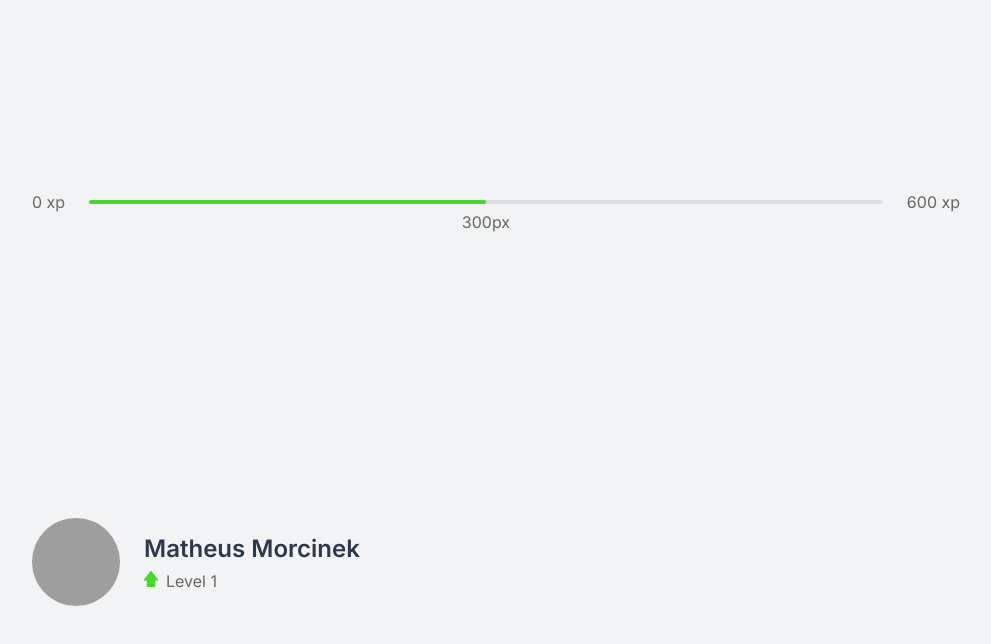
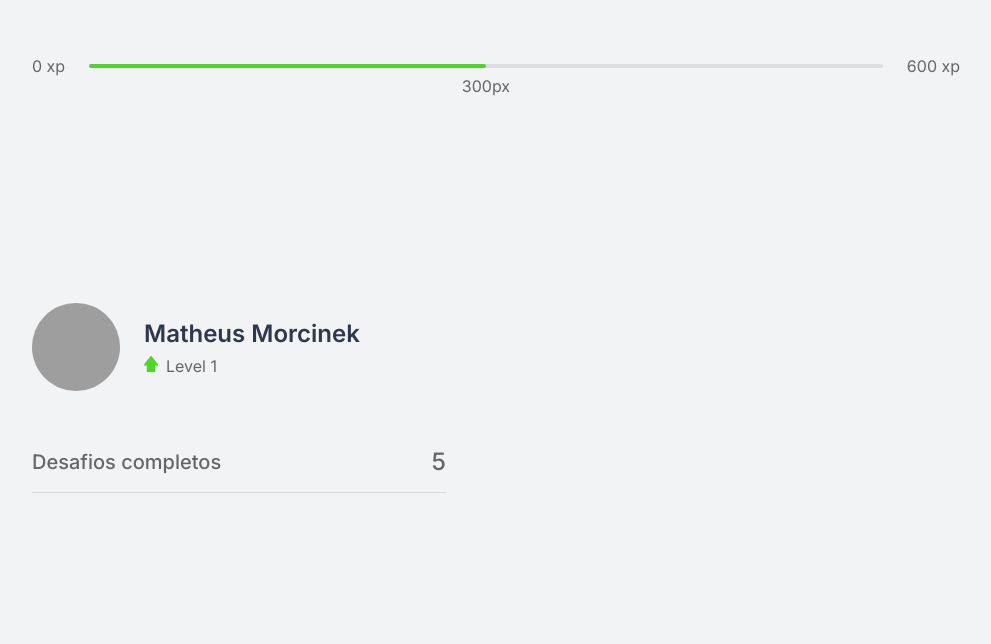
Before and after one commit to matheusmorcinek/moveit-app, a Next.js app: page / in a window 1280 px wide. Shown: the part 154-798 px from the top of the page, without its empty margins (144-1135 px from the left). Built offline with nearby package versions, Linux system fonts and the light colour scheme; grey boxes are pictures that could not be loaded.

Commit message:
created completedChallanges component

```diff
--- /dev/null
+++ b/src/components/CompletedChallanges.tsx
@@ -0,0 +1,11 @@
+import styles from '../styles/components/CompletedChallanges.module.css';
+
+export function CompletedChallenges() {
+
+    return (
+        <div className={styles.completedChallangesContainer}>
+            <span>Desafios completos</span>
+            <span>5</span>
+        </div>
+    );
+}
--- a/src/pages/index.tsx
+++ b/src/pages/index.tsx
@@ -1,4 +1,5 @@
 import React from "react";
+import { CompletedChallenges } from "../components/CompletedChallanges";
 import { ExperienceBar } from "../components/ExperienceBar";
 import { Profile } from "../components/Profile";
 import styles from '../styles/pages/Home.module.css';
@@ -12,6 +13,7 @@
       <section>
         <div>
           <Profile />
+          <CompletedChallenges />
         </div>
         <div></div>
       </section>
--- /dev/null
+++ b/src/styles/components/CompletedChallanges.module.css
@@ -0,0 +1,19 @@
+.completedChallangesContainer {
+    display: flex;
+    align-items: center;
+    justify-content: space-between;
+
+    margin: 3.5rem 0;
+    padding-bottom: 1rem;
+    border-bottom: 1px solid #d7d8da;
+
+    font-weight: 500;
+}
+
+.completedChallangesContainer span:first-child {
+    font-size: 1.25rem;
+}
+
+.completedChallangesContainer span:last-child {
+    font-size: 1.5rem;
+}
--- a/src/styles/pages/Home.module.css
+++ b/src/styles/pages/Home.module.css
@@ -7,7 +7,7 @@
     flex-direction: column;
 }
 
-.leftContainer section {
+.container section {
     flex: 1;
     display: grid;
     grid-template-columns: 1fr 1fr;
```
